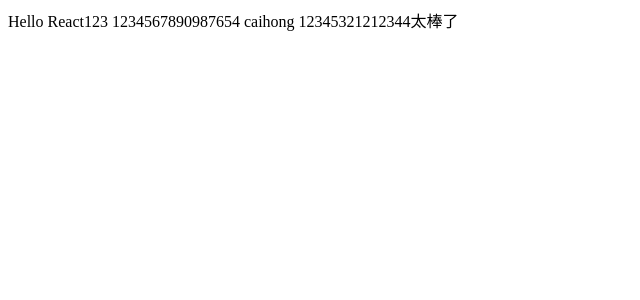
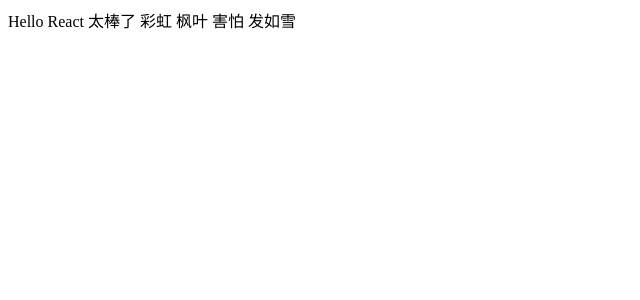
Before and after one commit to BlueStoneQ/react-frame, a React app: page / in a window 1280 px wide. Shown: the top 300 px of the page, without its empty margins (0-640 px from the left). Built offline with nearby package versions, Linux system fonts and the light colour scheme.

Commit message:
webpack-dev-server采用命令行参数 --hot实现热更替

```diff
--- a/package.json
+++ b/package.json
@@ -5,7 +5,7 @@
   "main": "index.js",
   "scripts": {
     "test": "echo \"Error: no test specified\" && exit 1 ",
-    "start": "webpack && webpack-dev-server",
+    "start": "webpack-dev-server --hot",
     "build": "webpack"
   },
   "repository": {
--- a/src/App.js
+++ b/src/App.js
@@ -4,7 +4,8 @@
   render() {
     return (
       <div>
-        Hello React123 1234567890987654 caihong 12345321212344太棒了
+        Hello React 太棒了 彩虹 枫叶 害怕 发如雪
+
       </div>
     );
   }
--- a/src/index.js
+++ b/src/index.js
@@ -7,9 +7,10 @@
 
 ReactDOM.render(<App />, document.getElementById('root'));
 
-if (module.hot) {
-  module.hot.accept('./print.js', function() {
-    console.log('Accepting the updated printMe module!');
-    // printMe();
-  })
-}
+// 用命令行参数 --hot以后 貌似可以不用这里了
+// if (module.hot) {
+//   module.hot.accept('./App.js', function() {
+//     console.log('Accepting the updated printMe module!');
+//     // printMe();
+//   })
+// }
--- a/webpack.config.js
+++ b/webpack.config.js
@@ -13,8 +13,8 @@
     // 这个host用ipconfig在dos中查到 然后手机只要和pc在统一局域网中 就可以访问这个 而且 是pc与手机同步刷新的 可以暂时不考虑BrowserSync了
     host: '172.16.74.126',
     port: 3000,
-    open: true,
-    hot: true
+    open: true
+    // hot: true
   },
   module: {
     rules: [
```
